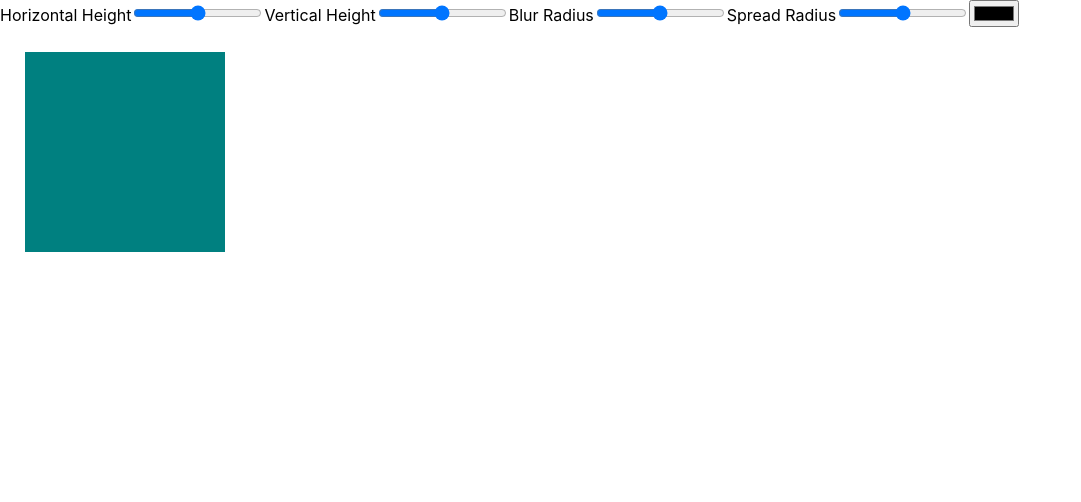
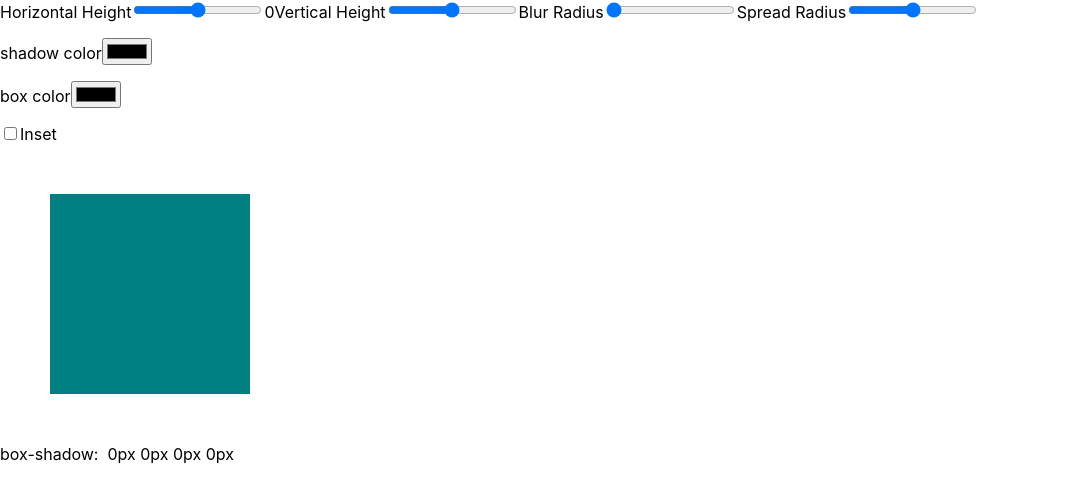
Before and after one commit to amareshsm/css-generator, a React (Create React App) app: page / in a window 1280 px wide. Shown: the top 502 px of the page, without its empty margins (0-1081 px from the left). Built offline with nearby package versions, Linux system fonts and the light colour scheme.

Commit message:
outline, inset options added

```diff
--- a/src/App.css
+++ b/src/App.css
@@ -1,6 +1,6 @@
-.box{
+.box {
   background-color: teal;
   height: 200px;
   width: 200px;
-  margin: 25px;
+  margin: 50px;
 }
--- a/src/App.js
+++ b/src/App.js
@@ -1,75 +1,144 @@
-import React, { Component } from 'react';
-import logo from './logo.svg';
-import './App.css';
+import React, { Component } from "react";
+import logo from "./logo.svg";
+import "./App.css";
 import { Router, Route } from "react-router-dom";
 
-
 class App extends Component {
-   constructor(porps){
+  constructor(porps) {
     super(porps);
-     this.state={
-       hh:"",
-       vh:"",
-       br:"",
-       sr:"",
-       cp:""
-     }
-     this.onChange=this.onChange.bind(this)
-     this.boxStyle=this.boxStyle.bind(this)
+    this.state = {
+      style: "",
+      hh: "0",
+      vh: "0",
+      br: "0",
+      sr: "0",
+      cp: "",
+      bc: "",
+      checked: false,
+    };
+    this.onChange = this.onChange.bind(this);
+    this.boxStyle = this.boxStyle.bind(this);
+    this.bc = this.bc.bind(this);
+    this.handleChange = this.handleChange.bind(this);
   }
 
-
-  onChange(e){
-
+  onChange(e) {
     this.setState({
-      [e.target.name]:[e.target.value]
-    })
-    this.boxStyle(this.state.hh,this.state.vh,this.state.br,this.state.sr,this.state.cp);
+      [e.target.name]: [e.target.value],
+    });
+    this.boxStyle(
+      this.state.style,
+      this.state.hh,
+      this.state.vh,
+      this.state.br,
+      this.state.sr,
+      this.state.cp
+    );
+    this.bc(this.state.bc);
   }
 
+  handleChange() {
+    this.setState({
+      checked: !this.state.checked,
+    });
+  }
 
-  boxStyle(hh,vh,br,sr,asdfsadfsadfsadfasd){
-    console.log(hh,vh,br,sr,asdfsadfsadfsadfasd);
-    let ele=document.querySelector('.box');
+  bc(bg) {
+    let b = document.querySelector(".box");
+    b.style.backgroundColor = bg;
+  }
+  boxStyle(style, hh, vh, br, sr, clr) {
+    //console.log(hh, vh, br, sr, clr, op);
+    let ele = document.querySelector(".box");
+    style = this.state.checked ? "inset" : "";
     //let ele=document.createElement('div')
     //ele.classList.add('box')
-    ele.style.boxShadow=`${hh}px ${vh}px ${br}px ${sr}px ${asdfsadfsadfsadfasd}`;
-    ele.style.backgroundColor=asdfsadfsadfsadfasd;
-    console.log(`${hh}px ${vh}px ${br}px ${sr}px red`);
+    ele.style.boxShadow = `${style} ${hh}px ${vh}px ${br}px ${sr}px ${clr} `;
+    //ele.style.backgroundColor = bc;
+    console.log(`${style} ${hh}px ${vh}px ${br}px ${sr}px ${clr}`);
     document.body.appendChild(ele);
-
   }
 
-
-  render(){
+  render() {
     return (
       <div className="App">
+        <label htmlFor="hh">Horizontal Height</label>
+        <input
+          type="range"
+          min="-100"
+          max="100"
+          value={this.state.hh}
+          onChange={this.onChange}
+          name="hh"
+        />
+        <label>{this.state.hh}</label>
 
-   <label htmlFor="hh">Horizontal Height</label>
-  <input type="range" min="-50"  max="50" value={this.state.hh} onChange={this.onChange} name="hh" />
-  <label >{this.state.hh}</label>
-
-
-  <label htmlFor="vh">Vertical  Height</label>
-  <input type="range" value={this.state.vh} onChange={this.onChange} name="vh" />
+        <label htmlFor="vh">Vertical Height</label>
+        <input
+          type="range"
+          min="-100"
+          max="100"
+          value={this.state.vh}
+          onChange={this.onChange}
+          name="vh"
+        />
 
         <label htmlFor="br">Blur Radius</label>
-  <input type="range" value={this.state.br} onChange={this.onChange} name="br" />
+        <input
+          type="range"
+          min="0"
+          max="150"
+          value={this.state.br}
+          onChange={this.onChange}
+          name="br"
+        />
 
         <label htmlFor="sr">Spread Radius</label>
-  <input type="range" value={this.state.sr}  onChange={this.onChange} name="sr" />
+        <input
+          type="range"
+          min="-100"
+          max="100"
+          value={this.state.sr}
+          onChange={this.onChange}
+          name="sr"
+        />
+        <p></p>
+        <label htmlFor="cp">shadow color</label>
+        <input
+          type="color"
+          name="cp"
+          onChange={this.onChange}
+          value={this.state.cp}
+        />
+        <p></p>
+        <label htmlFor="bc">box color</label>
+        <input
+          type="color"
+          name="bc"
+          onChange={this.onChange}
+          value={this.state.bc}
+        />
+        <p></p>
 
-
-   <input type="color" name="cp" onChange={this.onChange} value={this.state.cp}/>
+        <input
+          type="checkbox"
+          name="style"
+          checked={this.state.checked}
+          onChange={this.handleChange}
+          value={this.state.style}
+        ></input>
+        <label htmlFor="style">Inset</label>
         <div className="box"></div>
-
+        <div>
+          box-shadow:&nbsp;
+          {this.state.checked ? "inset" : ""}
+          &nbsp;
+          {this.state.hh}px {this.state.vh}px {this.state.br}px {this.state.sr}
+          px {this.state.cp}
         </div>
-
-
+      </div>
     );
-
   }
 }
 
-
 export default App;
```
Lines whose indentation alone changed are shown as unchanged.
